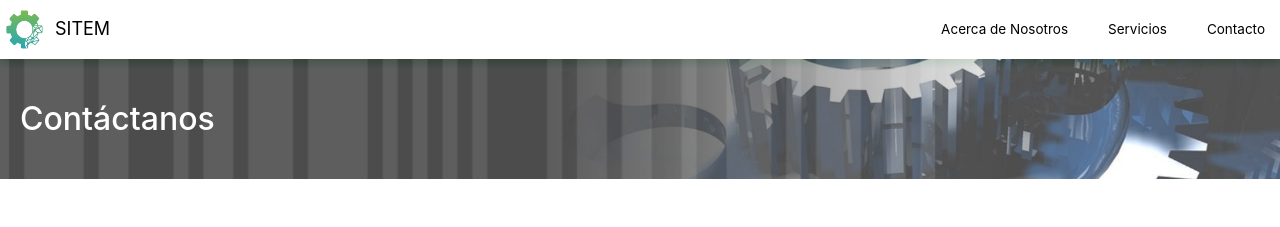
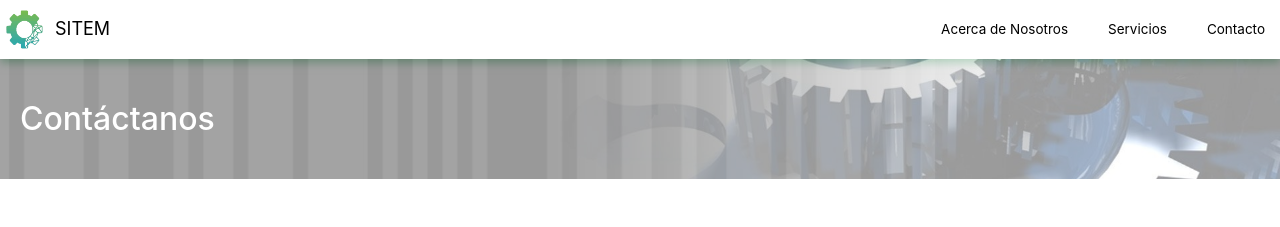
Before and after one commit to DanielTrujilloTapia/Web-Site-SITEM, a Vue app: page /contacto in a window 1280 px wide. Shown: the top 227 px of the page. Built offline with nearby package versions, Linux system fonts and the light colour scheme.

Commit message:
Update ContactoComponent.vue

```diff
--- a/src/components/ContactoComponent.vue
+++ b/src/components/ContactoComponent.vue
@@ -50,7 +50,7 @@
     width: 100%;
     height: 120px;
     object-fit: cover;
-    opacity: 0.7;
+    opacity: 0.4;
 }
 .contact-title {
     position: absolute;
```
